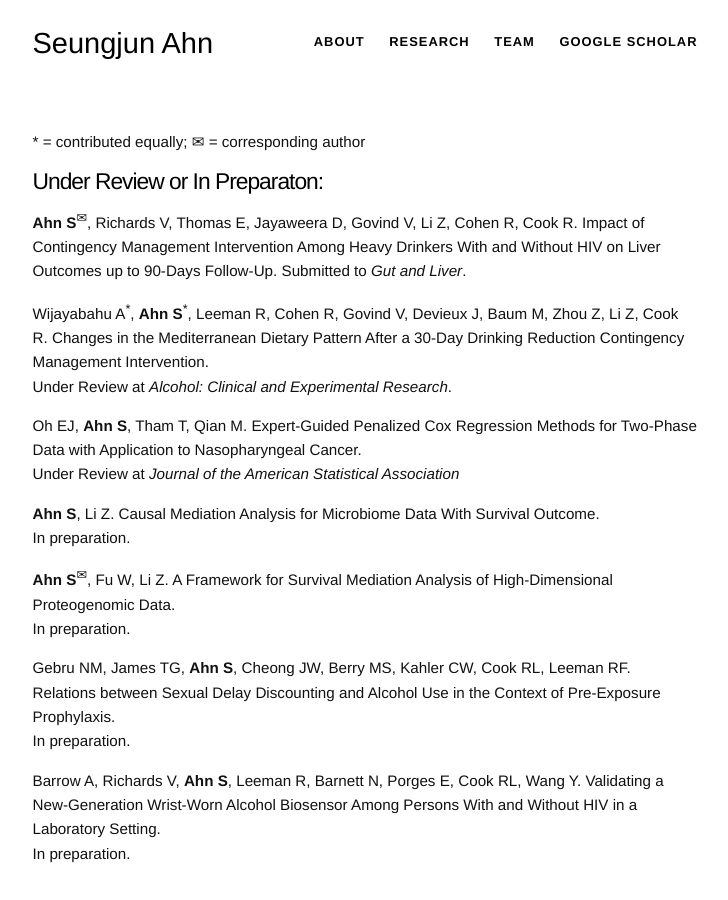
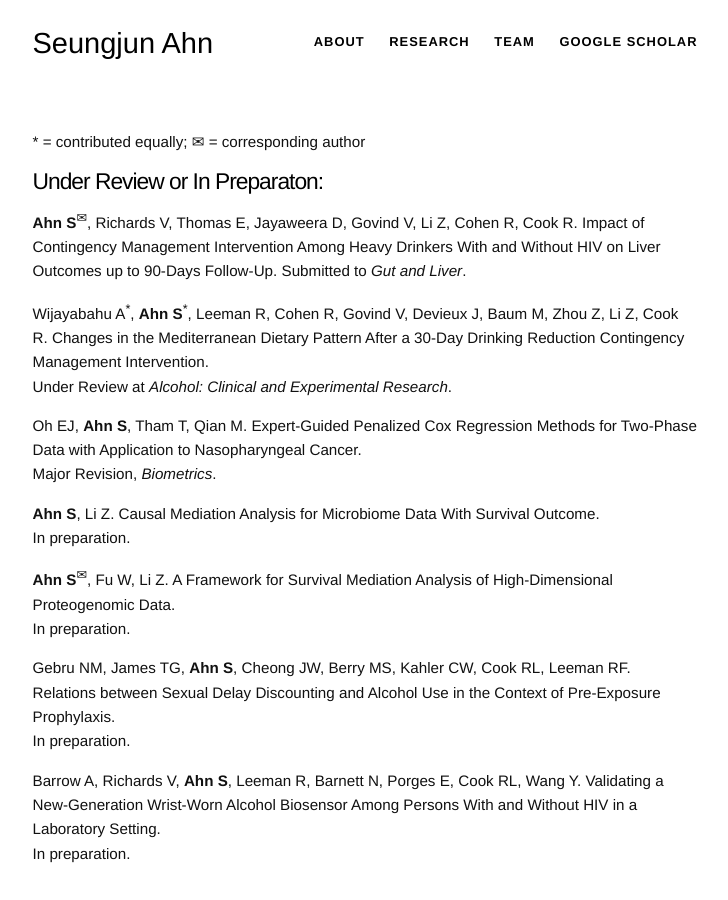
Before and after one commit to sjahnn/sjahnn.github.io, a Jekyll site: the page built from research.md, in a window 1280 px wide and 900 px high. Shown: the whole window, without its empty margins (275-1003 px from the left). Built offline with Jekyll 4.4.1, drawn with Linux system fonts in a browser that asks for light colours.

Commit message:
Update research.md

```diff
--- a/research.md
+++ b/research.md
@@ -11,7 +11,7 @@ Wijayabahu A<sup><span>&#42;</span></sup>, **Ahn S**<sup><span>&#42;</span></sup
 Under Review at *Alcohol: Clinical and Experimental Research*.
 
 Oh EJ, **Ahn S**, Tham T, Qian M. Expert-Guided Penalized Cox Regression Methods for Two-Phase Data with Application to Nasopharyngeal Cancer. <br>
-Under Review at *Journal of the American Statistical Association*
+Major Revision, *Biometrics*.
 
 **Ahn S**, Li Z. Causal Mediation Analysis for Microbiome Data With Survival Outcome. <br>
 In preparation.
```
